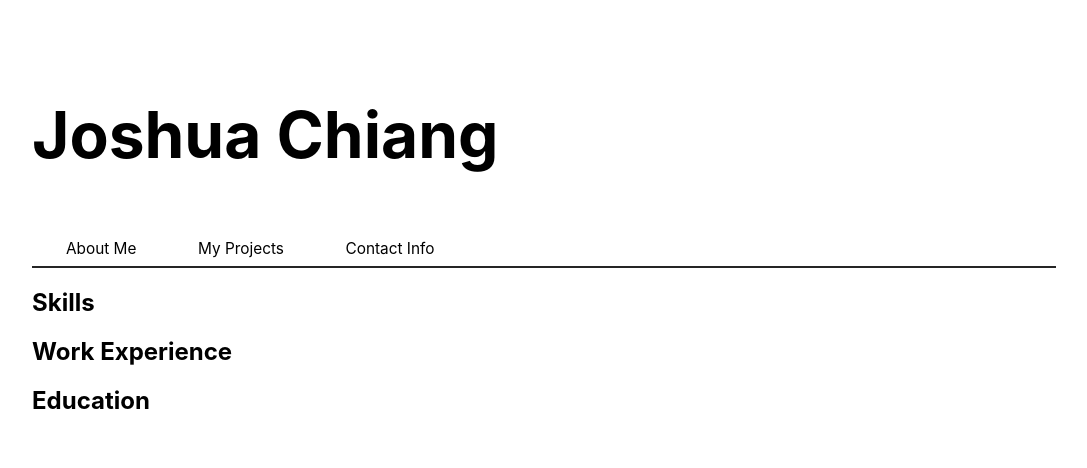
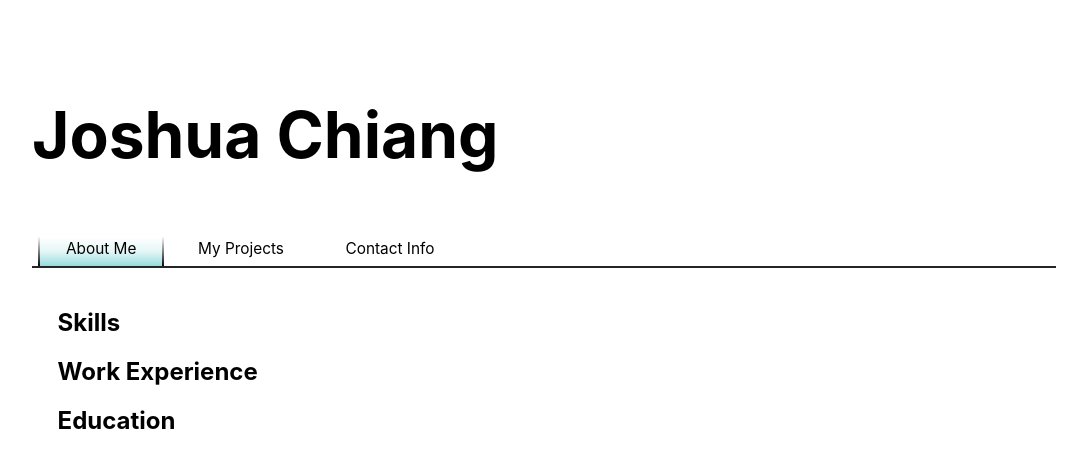
Before and after one commit to imjchiang/Portfolio, a React (Create React App) app in the folder portfolio/: page / in a window 1280 px wide. Shown: the top 468 px of the page, without its empty margins (96-1183 px from the left). Built offline with nearby package versions, Linux system fonts and the light colour scheme.

Commit message:
[App.js] highlighted nav when on the page [main.css] highlighted nav styling

```diff
--- a/portfolio/src/App.js
+++ b/portfolio/src/App.js
@@ -31,14 +31,14 @@ function App()
     }
 
     const aboutMe =
-        <div>
+        <div className="info">
             <h2>Skills</h2>
             <h2>Work Experience</h2>
             <h2>Education</h2>
         </div>
 
     const myProjects =
-        <div>
+        <div className="info">
             <h2>Balloon Bomber</h2>
             <h2>lolinfo</h2>
             <h2>exitcodeZero</h2>
@@ -47,7 +47,7 @@ function App()
         </div>
 
     const contactInfo =
-        <div>
+        <div className="info">
             <h2>LinkedIn</h2>
             <h2>GitHub</h2>
             <h2>Resume Here</h2>
@@ -57,9 +57,27 @@ function App()
         <div>
             <h1 className="title">Joshua Chiang</h1>
             <span className="navbar">
-                <p className="nav" onClick={handleAboutClick}>About Me</p>
-                <p className="nav" onClick={handleProjectClick}>My Projects</p>
-                <p className="nav" onClick={handleContactClick}>Contact Info</p>
+                {
+                    about
+                    ?
+                    <p className="nav-true">About Me</p>
+                    :
+                    <p className="nav" onClick={handleAboutClick}>About Me</p>
+                }
+                {
+                    project
+                    ?
+                    <p className="nav-true">My Projects</p>
+                    :
+                    <p className="nav" onClick={handleProjectClick}>My Projects</p>
+                }
+                {
+                    contact
+                    ?
+                    <p className="nav-true">Contact Info</p>
+                    :
+                    <p className="nav" onClick={handleContactClick}>Contact Info</p>
+                }
             </span>
             <hr />
 
--- a/portfolio/src/css/main.css
+++ b/portfolio/src/css/main.css
@@ -20,7 +20,7 @@ hr
     display: flex;
 }
 
-.nav
+.nav, .nav-true
 {
     margin: 0 0 0 0.5vw;
     padding: 0.3vh 2vw 1vh 2vw;
@@ -31,7 +31,7 @@ hr
     cursor: pointer;
 }
 
-.nav:hover
+.nav:hover, .nav-true
 {
     background-image: linear-gradient(white, rgba(212, 212, 212, 0.26), rgb(212, 212, 212));
     border: 2px solid transparent;
@@ -39,3 +39,13 @@ hr
     border-image: linear-gradient(to top, black, white);
     border-image-slice: 1;
 }
+
+.nav-true
+{
+    background-image: linear-gradient(white, rgba(151, 219, 221, 0.26), rgb(151, 219, 221));
+}
+
+.info
+{
+    margin: 5vh 2vw 1vh 2vw;
+}
```
Also changed, not shown: 1 other file (tests, documents, lock files or other folders).
